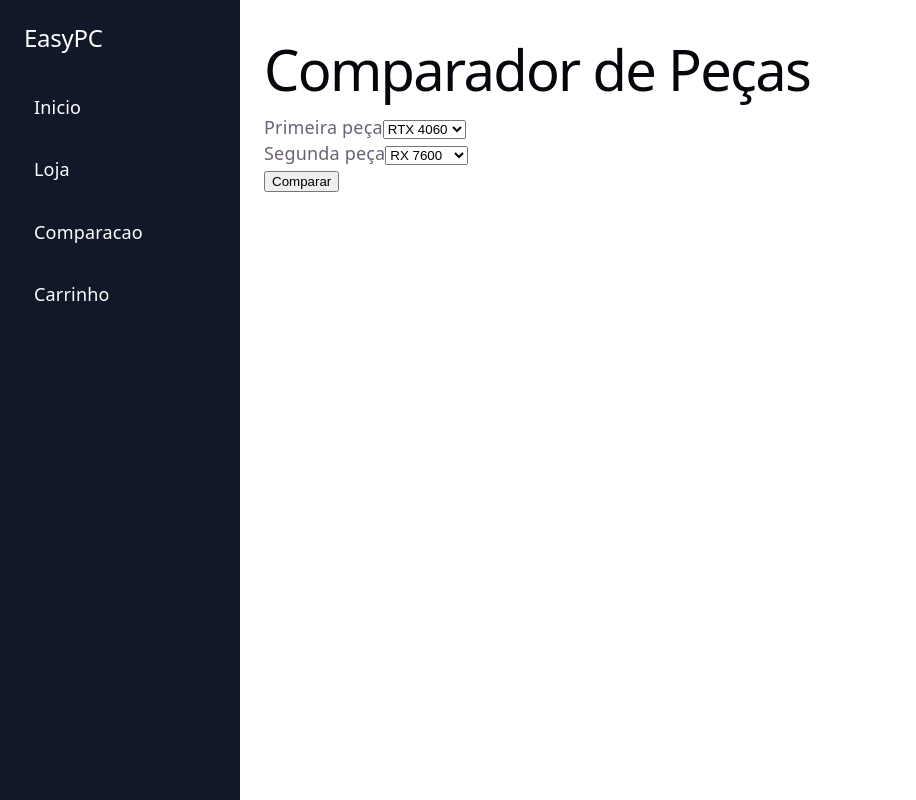
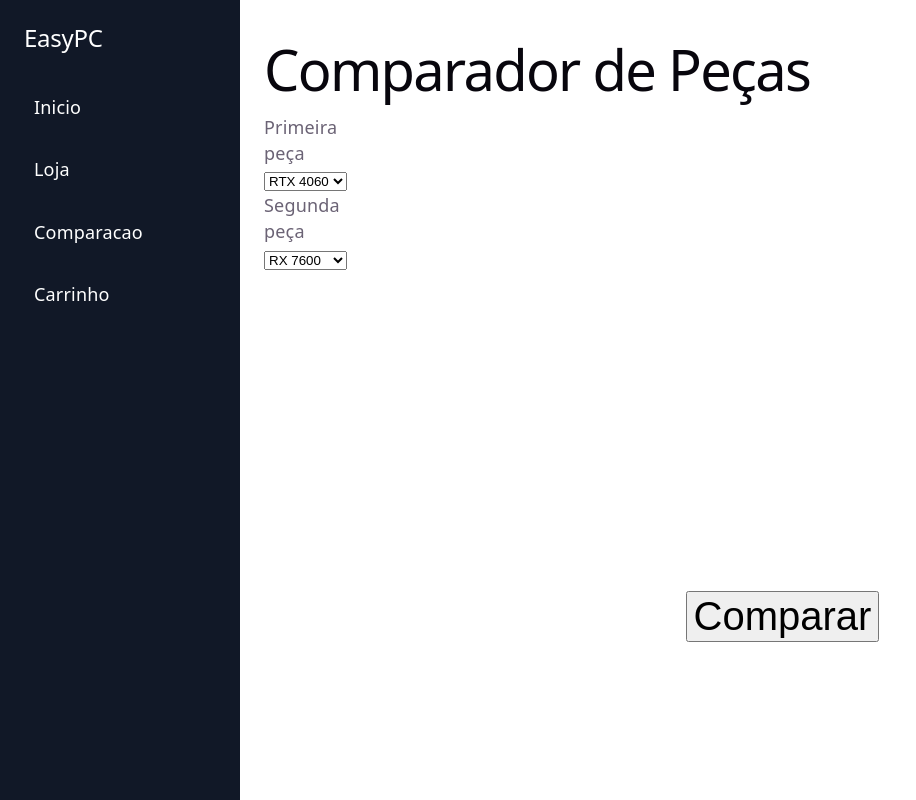
Before and after one commit to gabrielggoettems/Backend, a React (Vite) app in the folder FrontEnd/meu-app/: page /comparacao in a window 1280 px wide. Shown: the whole page, without its empty margins (0-916 px from the left). Built offline with nearby package versions, Linux system fonts and the light colour scheme.

Commit message:
html comparação

```diff
--- a/FrontEnd/meu-app/src/pages/sideBarAbas/Comparacao.tsx
+++ b/FrontEnd/meu-app/src/pages/sideBarAbas/Comparacao.tsx
@@ -1,6 +1,6 @@
 import { useState } from "react";
 import { compararProdutos, type ResultadoComparacao } from "../../components/services/comparador";
-
+import style from "./Comparação.module.css";
 
 export default function Comparador() {
   const [produtoA, setProdutoA] = useState("rtx-4060");
@@ -33,26 +33,35 @@ export default function Comparador() {
     <main>
       <h1>Comparador de Peças</h1>
 
+
+
+
       <section>
-        <div>
-          <label>Primeira peça</label>
+        <div className={style.alinhar}>
+
+           <label>Primeira peça</label>
+
           <select value={produtoA} onChange={(e) => setProdutoA(e.target.value)}>
             <option value="rtx-4060">RTX 4060</option>
             <option value="rx-7600">RX 7600</option>
             <option value="gtx-1660">GTX 1660</option>
           </select>
+
         </div>
 
-        <div>
+        <div className={style.alinhar2}>
+
           <label>Segunda peça</label>
+
           <select value={produtoB} onChange={(e) => setProdutoB(e.target.value)}>
             <option value="rtx-4060">RTX 4060</option>
             <option value="rx-7600">RX 7600</option>
             <option value="gtx-1660">GTX 1660</option>
           </select>
+
         </div>
 
-        <button onClick={handleComparar} disabled={loading}>
+        <button onClick={handleComparar} disabled={loading} className={style.botão}>
           {loading ? "Comparando..." : "Comparar"}
         </button>
       </section>
--- /dev/null
+++ b/FrontEnd/meu-app/src/pages/sideBarAbas/Comparação.module.css
@@ -0,0 +1,18 @@
+.alinhar {
+  display: inline-block;
+  inline-size: 0%;
+  gap: 10px;
+}
+
+.alinhar2 {
+  display: block;
+  flex-direction: left;
+  inline-size: 0%;
+  gap: 10px;
+}
+
+.botão {
+    font-size: 40px;
+    margin-left: 42.5%;
+    margin-top: 320px;
+}
```
